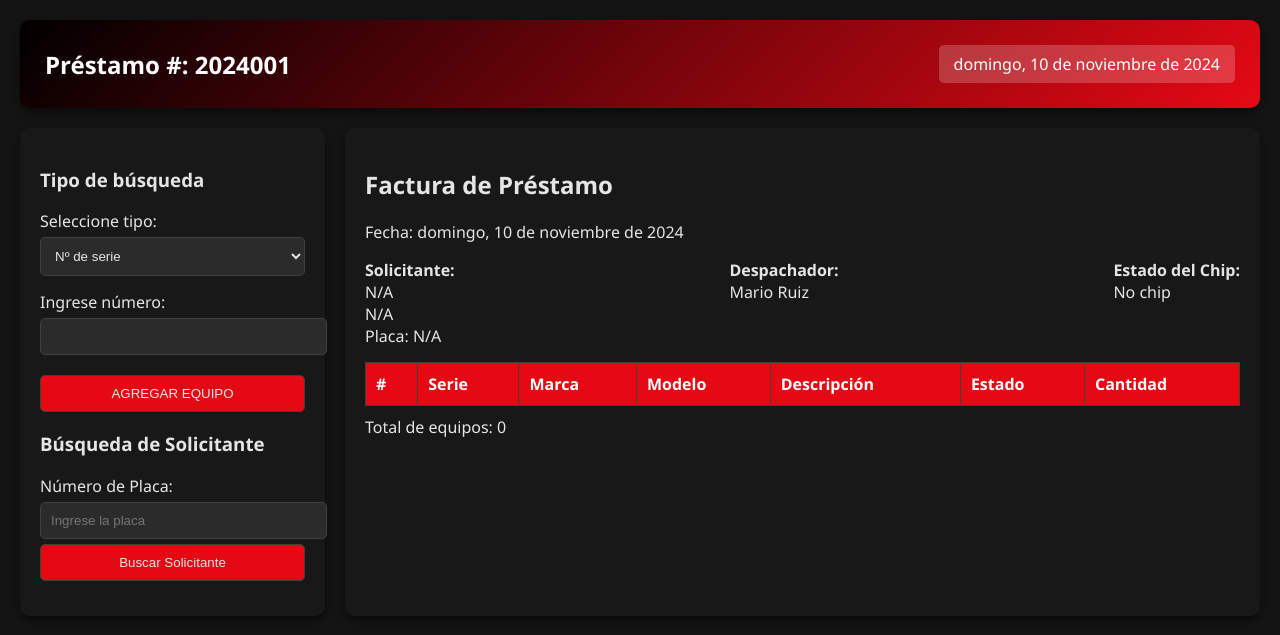
After one commit to jmorales327/PyollectoX, a PHP site: page /B/prestamo.html in a window 1280 px wide. The commit adds this page. Shown: the top 635 px of the page. Run offline with PHP 8.4, Linux system fonts and the light colour scheme; lists and menus that the app fills with data are empty.

Commit message:
se creo los modulos de prestamo

```diff
--- a/B/inicio.php
+++ b/B/inicio.php
@@ -248,7 +248,7 @@
         </div>
         <div class="navbar-item">Gestión de Préstamos
             <div class="dropdown-content">
-                <a href="https://example.com/loans">Registro de Préstamos</a>
+                <a href="http://10.234.56.80/B/prestamo.html">Registro de Préstamos</a>
                 <a href="https://example.com/returns">Registro de Devoluciones</a>
                 <a href="https://example.com/history">Historial de Préstamos</a>
             </div>
--- /dev/null
+++ b/B/prestamo.html
@@ -0,0 +1,225 @@
+<!DOCTYPE html>
+<html lang="es">
+<head>
+    <meta charset="UTF-8">
+    <meta name="viewport" content="width=device-width, initial-scale=1.0">
+    <title>Sistema de Préstamos</title>
+    <style>
+        body {
+            font-family: 'Segoe UI', Tahoma, Geneva, Verdana, sans-serif;
+            background-color: #141414;
+            color: #E5E5E5;
+            margin: 0;
+            padding: 20px;
+        }
+        .header {
+            display: flex;
+            justify-content: space-between;
+            align-items: center;
+            padding: 25px;
+            background: linear-gradient(135deg, #000000, #E50914);
+            border-radius: 10px;
+            margin-bottom: 20px;
+            color: white;
+            box-shadow: 0 4px 8px rgba(0, 0, 0, 0.5);
+        }
+        .loan-number {
+            font-size: 24px;
+            font-weight: bold;
+        }
+        .date {
+            font-size: 16px;
+            background: rgba(255, 255, 255, 0.2);
+            padding: 8px 15px;
+            border-radius: 5px;
+        }
+        .main-container {
+            display: grid;
+            grid-template-columns: 1fr 3fr;
+            gap: 20px;
+        }
+        .search-column, .invoice-section {
+            background: #181818;
+            padding: 20px;
+            border-radius: 10px;
+            box-shadow: 0 4px 8px rgba(0, 0, 0, 0.5);
+        }
+        .form-group {
+            margin-bottom: 15px;
+        }
+        .form-group input, .form-group select, button {
+            width: 100%;
+            padding: 10px;
+            margin-top: 5px;
+            border: 1px solid #404040;
+            border-radius: 5px;
+            background-color: #2B2B2B;
+            color: #E5E5E5;
+        }
+        button {
+            background-color: #E50914;
+            cursor: pointer;
+            transition: background 0.3s;
+        }
+        button:hover {
+            background-color: #B81D24;
+        }
+        table {
+            width: 100%;
+            border-collapse: collapse;
+            margin-top: 15px;
+        }
+        table th, table td {
+            padding: 10px;
+            border: 1px solid #404040;
+            text-align: left;
+        }
+        table th {
+            background-color: #E50914;
+            color: white;
+        }
+        table tr:nth-child(even) {
+            background-color: #2B2B2B;
+        }
+    </style>
+    <script>
+        document.addEventListener('DOMContentLoaded', () => {
+            const currentDate = new Date().toLocaleDateString('es-ES', {
+                weekday: 'long', year: 'numeric', month: 'long', day: 'numeric'
+            });
+            document.getElementById('currentDate').textContent = currentDate;
+            document.getElementById('invoiceDate').textContent = currentDate;
+        });
+
+        function buscarSolicitantePorPlaca() {
+            const placa = document.getElementById('placaInput').value;
+
+            if (!placa) {
+                alert('Por favor, ingrese una placa.');
+                return;
+            }
+
+            fetch(`buscar_solicitante.php?placa=${placa}`)
+                .then(response => response.json())
+                .then(data => {
+                    if (data) {
+                        document.getElementById('solicitanteNombre').textContent = `${data.nombre} ${data.apellido}`;
+                        document.getElementById('solicitanteRango').textContent = data.rango;
+                        document.getElementById('solicitantePlaca').textContent = `Placa: ${placa}`;
+                    } else {
+                        alert('No se encontró ningún solicitante con esa placa.');
+                        document.getElementById('solicitanteNombre').textContent = 'N/A';
+                        document.getElementById('solicitanteRango').textContent = 'N/A';
+                        document.getElementById('solicitantePlaca').textContent = 'Placa: N/A';
+                    }
+                })
+                .catch(error => console.error('Error al buscar el solicitante:', error));
+        }
+
+        function agregarEquipo() {
+            const searchInput = document.getElementById('searchInput').value;
+            if (!searchInput) {
+                alert('Ingrese un número de serie o IMEI');
+                return;
+            }
+
+            fetch('registrar_prestamo.php')
+                .then(response => response.json())
+                .then(data => {
+                    const equipoEncontrado = data.find(item => item.serie === searchInput || item.imei === searchInput);
+                    if (equipoEncontrado) {
+                        const tableBody = document.getElementById('invoiceTableBody');
+                        const newRow = document.createElement('tr');
+                        newRow.innerHTML = `
+                            <td>${tableBody.children.length + 1}</td>
+                            <td>${equipoEncontrado.serie}</td>
+                            <td>${equipoEncontrado.marca}</td>
+                            <td>${equipoEncontrado.modelo}</td>
+                            <td>${equipoEncontrado.descripcion}</td>
+                            <td>${equipoEncontrado.estado}</td>
+                            <td>1</td>
+                        `;
+                        tableBody.appendChild(newRow);
+
+                        // Actualizar total de equipos
+                        document.getElementById('totalEquipos').textContent = tableBody.children.length;
+                    } else {
+                        alert('Equipo no encontrado');
+                    }
+                })
+                .catch(error => console.error('Error al obtener datos:', error));
+        }
+    </script>
+</head>
+<body>
+
+<div class="header">
+    <div class="loan-number">Préstamo #: <span id="loanNumber">2024001</span></div>
+    <div class="date" id="currentDate"></div>
+</div>
+
+<div class="main-container">
+    <div class="search-column">
+        <h3>Tipo de búsqueda</h3>
+        <div class="form-group">
+            <label for="searchType">Seleccione tipo:</label>
+            <select id="searchType">
+                <option value="serie">Nº de serie</option>
+                <option value="imei">Nº de IMEI</option>
+            </select>
+        </div>
+        <div class="form-group">
+            <label for="searchInput">Ingrese número:</label>
+            <input type="text" id="searchInput">
+        </div>
+        <button onclick="agregarEquipo()">AGREGAR EQUIPO</button>
+
+        <h3>Búsqueda de Solicitante</h3>
+        <div class="form-group">
+            <label for="placaInput">Número de Placa:</label>
+            <input type="text" id="placaInput" placeholder="Ingrese la placa">
+            <button type="button" onclick="buscarSolicitantePorPlaca()">Buscar Solicitante</button>
+        </div>
+    </div>
+
+    <div class="invoice-section">
+        <h2>Factura de Préstamo</h2>
+        <p>Fecha: <span id="invoiceDate"></span></p>
+        <div style="display: flex; justify-content: space-between; margin-bottom: 15px;">
+            <div>
+                <strong>Solicitante:</strong><br>
+                <span id="solicitanteNombre">N/A</span><br>
+                <span id="solicitanteRango">N/A</span><br>
+                <span id="solicitantePlaca">Placa: N/A</span>
+            </div>
+            <div>
+                <strong>Despachador:</strong><br>
+                Mario Ruiz
+            </div>
+            <div>
+                <strong>Estado del Chip:</strong><br>
+                No chip
+            </div>
+        </div>
+        <table>
+            <thead>
+                <tr>
+                    <th>#</th>
+                    <th>Serie</th>
+                    <th>Marca</th>
+                    <th>Modelo</th>
+                    <th>Descripción</th>
+                    <th>Estado</th>
+                    <th>Cantidad</th>
+                </tr>
+            </thead>
+            <tbody id="invoiceTableBody">
+                <!-- Datos llenados dinámicamente -->
+            </tbody>
+        </table>
+        <p style="margin-top: 10px;">Total de equipos: <span id="totalEquipos">0</span></p>
+    </div>
+</div>
+
+</body>
+</html>
--- a/index.html
+++ b/index.html
@@ -153,7 +153,7 @@
         document.body.style.backgroundImage = `url('${host}/C/gif/Blue1.gif')`;
 
         // Configura el action del formulario de manera dinámica
-        document.querySelector('form').action = `${host}/B/inicio.php`;
+        document.querySelector('form').action = `${host}/PROYECTO/PyollectoX/B/inicio.php`;
     });
 </script>
 
@@ -164,7 +164,7 @@
     <h2>Inicio de Sesión</h2>
     <form action="validar.php" method="post">
         <div class="input-group">
-            <label for="usuario">Usuario1111</label>
+            <label for="usuario">Usuario</label>
             <input type="text" name="usuario" id="usuario" required>
         </div>
         <div class="input-group">
```
Also changed, not shown: B/buscar_solicitante.php (added, +22 -0 lines), B/registrar_prestamo.php (added, +19 -0 lines).
